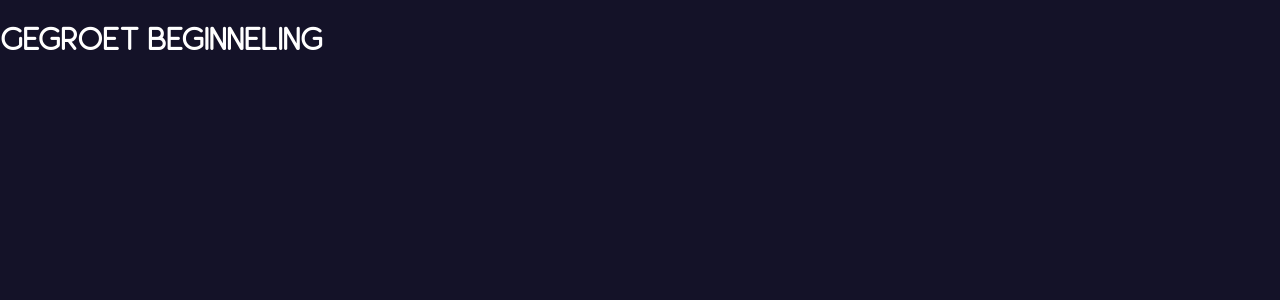
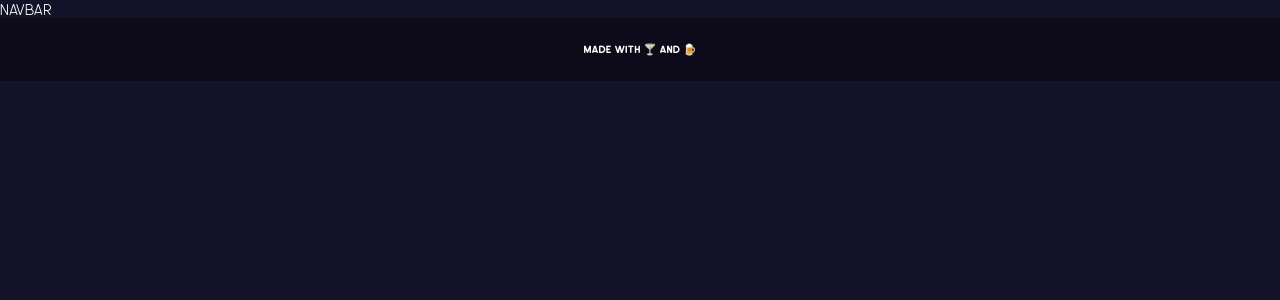
Before and after one commit to Cocktail-vs-Beer/frontend, a Next.js app: page / in a window 1280 px wide. Shown: the top 300 px of the page. Built offline with nearby package versions, Linux system fonts and the light colour scheme.

Commit message:
import scss files and place on page

```diff
--- a/src/components/Footer/index.tsx
+++ b/src/components/Footer/index.tsx
@@ -3,7 +3,7 @@ import React from "react";
 const Footer = () => {
   return (
     <footer className={"c-footer__container"}>
-      <h6 className={"c-footer__text"}>Made with 🍸 & 🍺</h6>
+      <h6 className={"c-footer__text"}>Made with 🍸 and 🍺</h6>
     </footer>
   );
 };
--- a/src/pages/index.tsx
+++ b/src/pages/index.tsx
@@ -1,10 +1,14 @@
 import Head from "next/head";
 import Image from "next/image";
+import React from "react";
+import Navbar from "../components/Navbar";
+import Footer from "../components/Footer";
 
 export default function Home() {
   return (
-    <div>
-      <h1>Gegroet beginneling</h1>
-    </div>
+    <>
+      <Navbar />
+      <Footer />
+    </>
   );
 }
--- a/src/styles/screen.scss
+++ b/src/styles/screen.scss
@@ -3,9 +3,9 @@
 // Settings
 @import "./settings/colors.scss";
 @import "./settings/fonts.scss";
+@import "./settings/mixins";
 // Elements
 @import "./elements/page.scss";
 
 // Components
-
-// Objects
+@import "./components/footer.scss"; // Objects
```
